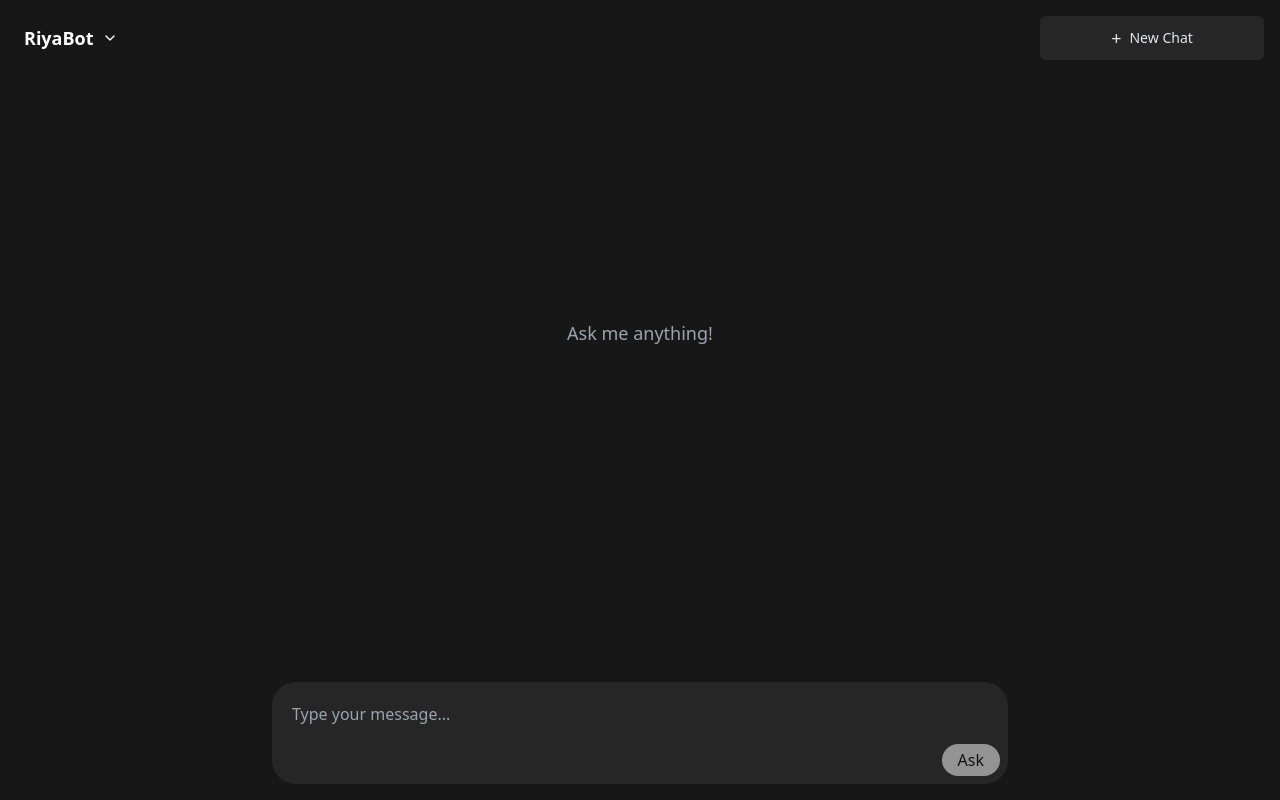
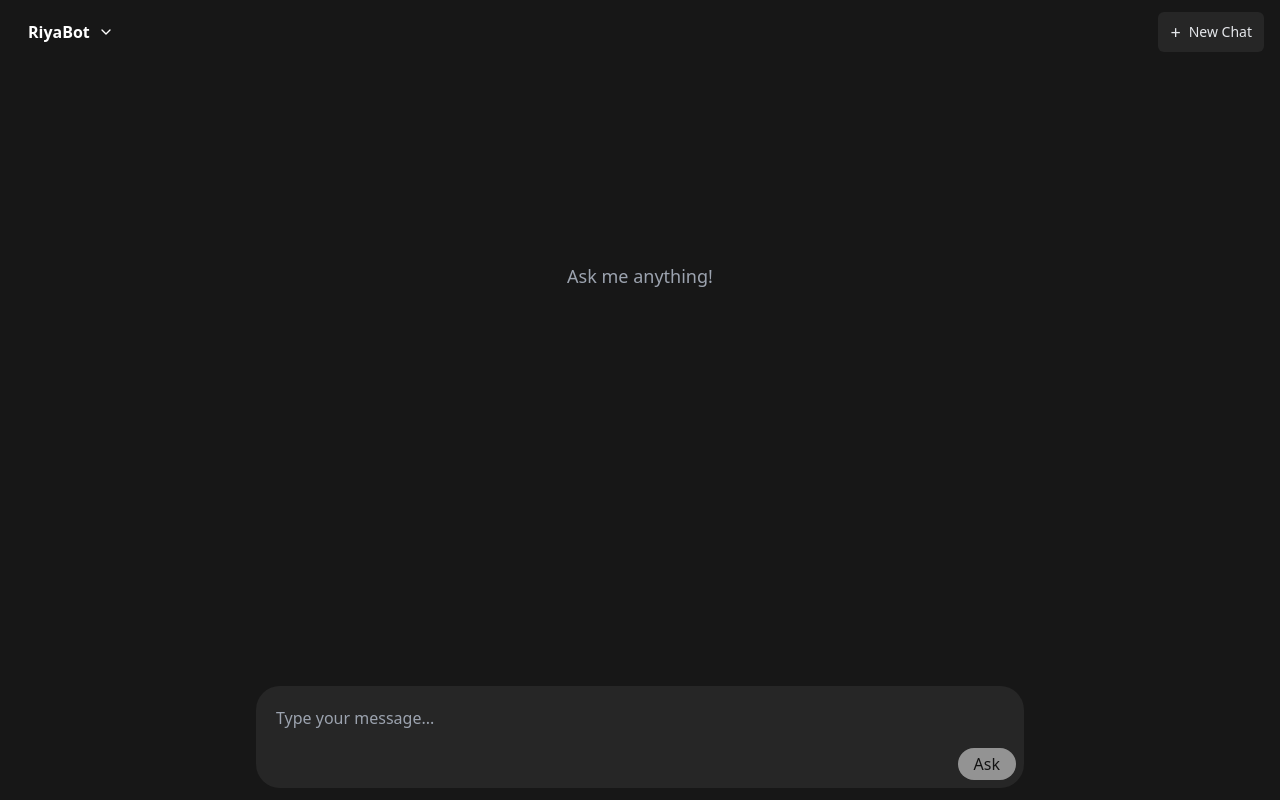
Before and after one commit to ri123-ya/My-BOT, a React (Vite) app in the folder client/: page /chat in a window 1280 px wide. Built offline with nearby package versions, Linux system fonts and the light colour scheme.

Commit message:
updated ui of chat ui page

```diff
--- a/client/src/pages/ChatUI.jsx
+++ b/client/src/pages/ChatUI.jsx
@@ -69,14 +69,16 @@ const ChatUI = () => {
   };
 
  return (
-    <div className="bg-neutral-900 text-white h-screen flex overflow-hidden">
-      {/* LEFT SECTION - Social Links Menu */}
-      <div className="w-64 bg-neutral-900 p-4 flex flex-col">
+    <div className="bg-neutral-900 text-white min-h-screen overflow-x-hidden">
+      {/* Header with RiyaBot and Social Links */}
+      <header className="sticky top-0 z-20 flex items-center justify-between px-4 py-3 bg-transparent">
+        {/* Left: RiyaBot dropdown */}
+        <div className="relative flex items-center">
           <button
             onClick={() => setShowMenu(!showMenu)}
-          className="flex items-center gap-2 mb-6 hover:bg-neutral-800 p-2 rounded-md transition-colors"
+            className="flex items-center gap-2 px-3 py-1.5 rounded-md hover:bg-neutral-800/40 transition-colors"
           >
-          <span className="font-semibold text-white text-lg">RiyaBot</span>
+            <span className="font-semibold text-white">RiyaBot</span>
             <ChevronDown
               size={16}
               className={`transition-transform duration-200 ${
@@ -86,14 +88,14 @@ const ChatUI = () => {
           </button>
 
           {showMenu && (
-          <div className="flex flex-col gap-2  top-12 left-0 bg-neutral-800/90 backdrop-blur-md rounded-lg shadow-lg border border-neutral-700 w-56 p-2">
+            <div className="absolute top-12 left-0 bg-neutral-800/90 backdrop-blur-md rounded-lg shadow-lg border border-neutral-700 w-56 p-2">
               {socialLinks.map(({ name, url, icon: Icon }) => (
                 <a
                   key={name}
                   href={url}
                   target="_blank"
                   rel="noopener noreferrer"
-                className="flex items-center gap-3 px-3 py-2 rounded-md hover:bg-neutral-800 transition-colors"
+                  className="flex items-center gap-3 px-3 py-2 rounded-md hover:bg-neutral-700 transition-colors"
                 >
                   <Icon size={18} className="text-gray-300" />
                   <span className="text-gray-200">{name}</span>
@@ -103,12 +105,22 @@ const ChatUI = () => {
           )}
         </div>
 
-      {/* MIDDLE SECTION - Chat Messages */}
-      <div className="flex-1 flex flex-col bg-neutral-900">
+        {/* Right: New Chat button */}
+        <button
+          onClick={() => setMessages([])}
+          className="flex items-center gap-2 bg-neutral-800 px-3 py-1.5 rounded-md text-sm text-gray-200 hover:bg-neutral-700 transition-colors"
+        >
+          <span className="text-lg">+</span>
+          <span>New Chat</span>
+        </button>
+      </header>
+
+      {/* Chat Container */}
       <div
         ref={chatContainerRef}
-          className="flex-1 px-6 overflow-y-auto"
+        className="container mx-auto max-w-3xl pb-44 px-2 overflow-y-auto"
         style={{
+          height: "calc(100vh - 200px)",
           scrollbarWidth: "none",
           msOverflowStyle: "none",
         }}
@@ -144,12 +156,12 @@ const ChatUI = () => {
         )}
       </div>
 
-        {/* Input Area - Bottom of middle section */}
-        <div className="p-4">
-          <div className="bg-neutral-800 p-2 rounded-3xl">
+      {/* Input Area - Fixed at bottom */}
+      <div className="fixed inset-x-0 bottom-0 flex items-center justify-center bg-neutral-900">
+        <div className="bg-neutral-800 p-2 rounded-3xl w-full max-w-3xl mb-3 mx-2">
           <textarea
             ref={textareaRef}
-              className="w-full resize-none outline-0 p-3 bg-transparent text-white"
+            className="w-full resize-none outline-0 p-3 bg-transparent text-white custom-scrollbar"
             rows="1"
             value={inputValue}
             onChange={(e) => setInputValue(e.target.value)}
@@ -172,18 +184,6 @@ const ChatUI = () => {
           </div>
         </div>
       </div>
-      </div>
-
-      {/* RIGHT SECTION - New Chat / Additional Info */}
-      <div className="w-64 bg-neutral-900 p-4 flex flex-col">
-        <button
-          onClick={() => setMessages([])}
-          className="flex items-center justify-center gap-2 bg-neutral-800 px-4 py-2 rounded-md text-sm text-gray-200 hover:bg-neutral-700 transition-colors"
-        >
-          <span className="text-lg">+</span>
-          <span>New Chat</span>
-        </button>
-      </div>
 
       {/* Custom scrollbar styling */}
       <style jsx>{`
```
Lines whose indentation alone changed are shown as unchanged.
